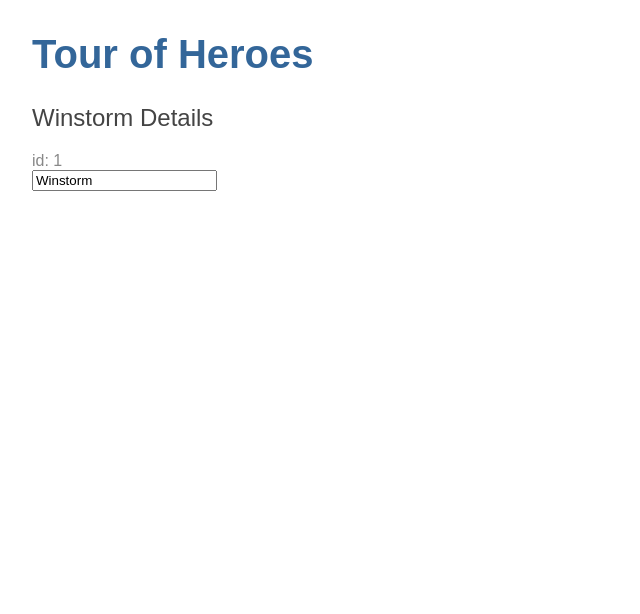
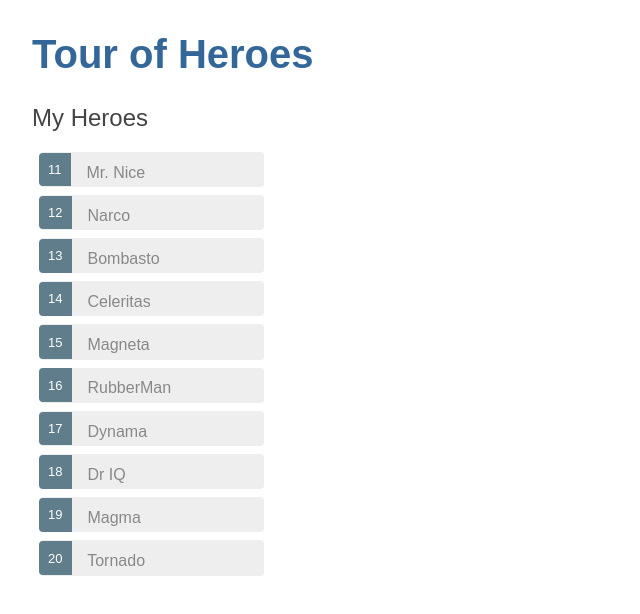
Before and after one commit to richinhim/angular-tour-of-heroes, an Angular app: page / in a window 1280 px wide. Shown: the top 614 px of the page, without its empty margins (0-640 px from the left). Built offline with nearby package versions, Linux system fonts and the light colour scheme.

Commit message:
The Hero List Display

```diff
--- a/src/app/heores/heores.component.css
+++ b/src/app/heores/heores.component.css
@@ -0,0 +1,48 @@
+/* HeroesComponent's private CSS styles */
+.selected {
+  background-color: #CFD8DC !important;
+  color: white;
+}
+.heroes {
+  margin: 0 0 2em 0;
+  list-style-type: none;
+  padding: 0;
+  width: 15em;
+}
+.heroes li {
+  cursor: pointer;
+  position: relative;
+  left: 0;
+  background-color: #EEE;
+  margin: .5em;
+  padding: .3em 0;
+  height: 1.6em;
+  border-radius: 4px;
+}
+.heroes li.selected:hover {
+  background-color: #BBD8DC !important;
+  color: white;
+}
+.heroes li:hover {
+  color: #607D8B;
+  background-color: #DDD;
+  left: .1em;
+}
+.heroes .text {
+  position: relative;
+  top: -3px;
+}
+.heroes .badge {
+  display: inline-block;
+  font-size: small;
+  color: white;
+  padding: 0.8em 0.7em 0 0.7em;
+  background-color: #607D8B;
+  line-height: 1em;
+  position: relative;
+  left: -1px;
+  top: -4px;
+  height: 1.8em;
+  margin-right: .8em;
+  border-radius: 4px 0 0 4px;
+}
--- a/src/app/heores/heores.component.html
+++ b/src/app/heores/heores.component.html
@@ -1,7 +1,7 @@
-<h2> {{ hero.name}} Details </h2>
-<div><span>id: </span>{{hero.id}}</div>
-<div>
-  <label>
-    <input [(ngModel)]="hero.name" placeholder="name">
-  </label>
-</div>
+<h2> My Heroes</h2>
+
+<ul class="heroes">
+  <li *ngFor="let hero of heroes">
+      <span class="badge">{{hero.id}}</span> {{ hero.name}}
+  </li>
+</ul>
--- a/src/app/heores/heores.component.ts
+++ b/src/app/heores/heores.component.ts
@@ -1,5 +1,6 @@
 import { Component, OnInit } from '@angular/core';
 import {Hero} from "../hero";
+import {HEROES} from "../mock-heroes";
 
 @Component({
   selector: 'app-heores',
@@ -10,10 +11,11 @@
  /*
  hero = 'Winstorm ';
 */
-  hero: Hero = {
+  /*hero: Hero = {
     id: 1,
     name: 'Winstorm'
-  };
+  };*/
+  heroes = HEROES;
 
   constructor() { }
 
--- /dev/null
+++ b/src/app/mock-heroes.ts
@@ -0,0 +1,15 @@
+import {Hero} from "./hero";
+
+export const HEROES: Hero[] = [
+    { id: 11, name: 'Mr. Nice' },
+    { id: 12, name: 'Narco' },
+    { id: 13, name: 'Bombasto' },
+    { id: 14, name: 'Celeritas' },
+    { id: 15, name: 'Magneta' },
+    { id: 16, name: 'RubberMan' },
+    { id: 17, name: 'Dynama' },
+    { id: 18, name: 'Dr IQ' },
+    { id: 19, name: 'Magma' },
+    { id: 20, name: 'Tornado' }
+]
+;
```
Also changed, not shown: js/const.js (added, +10 -0 lines), js/let.js (added, +8 -0 lines).
